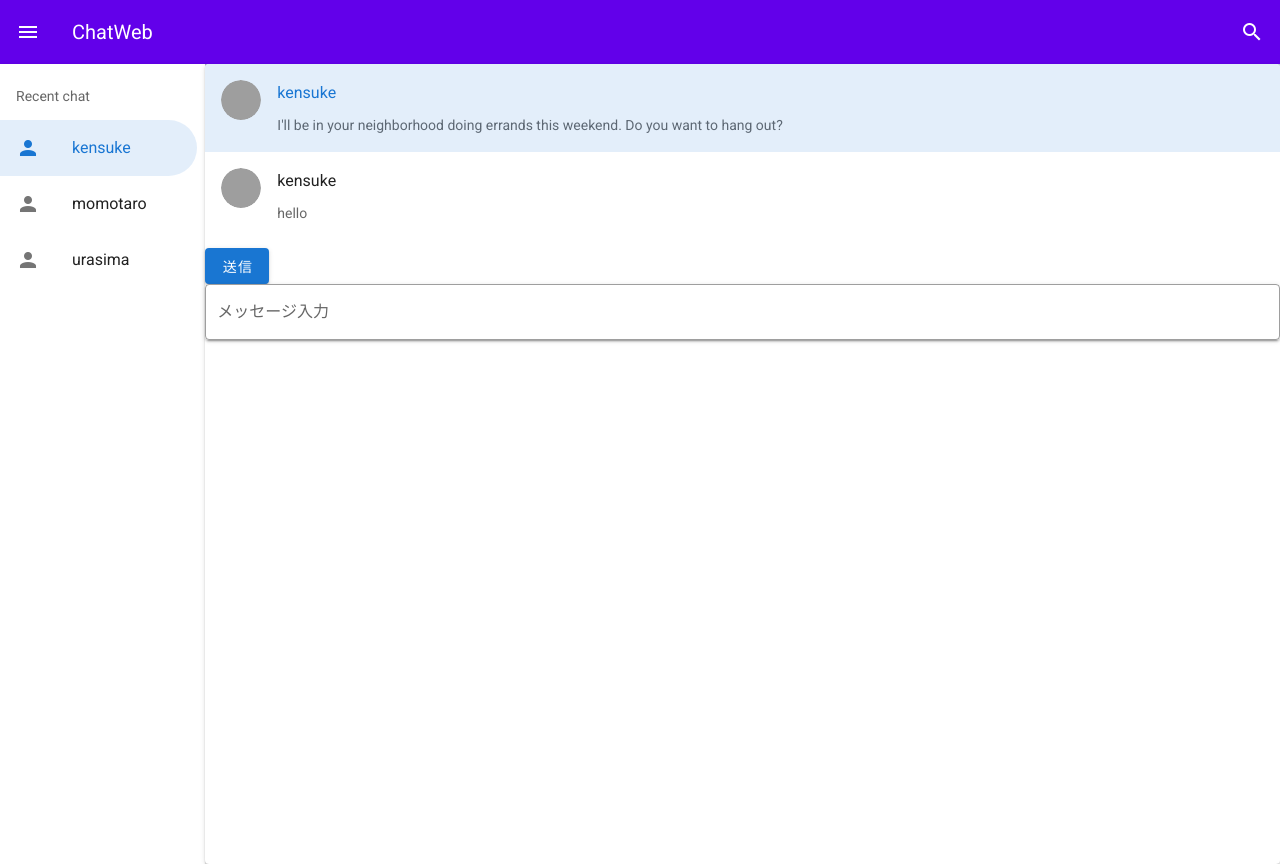
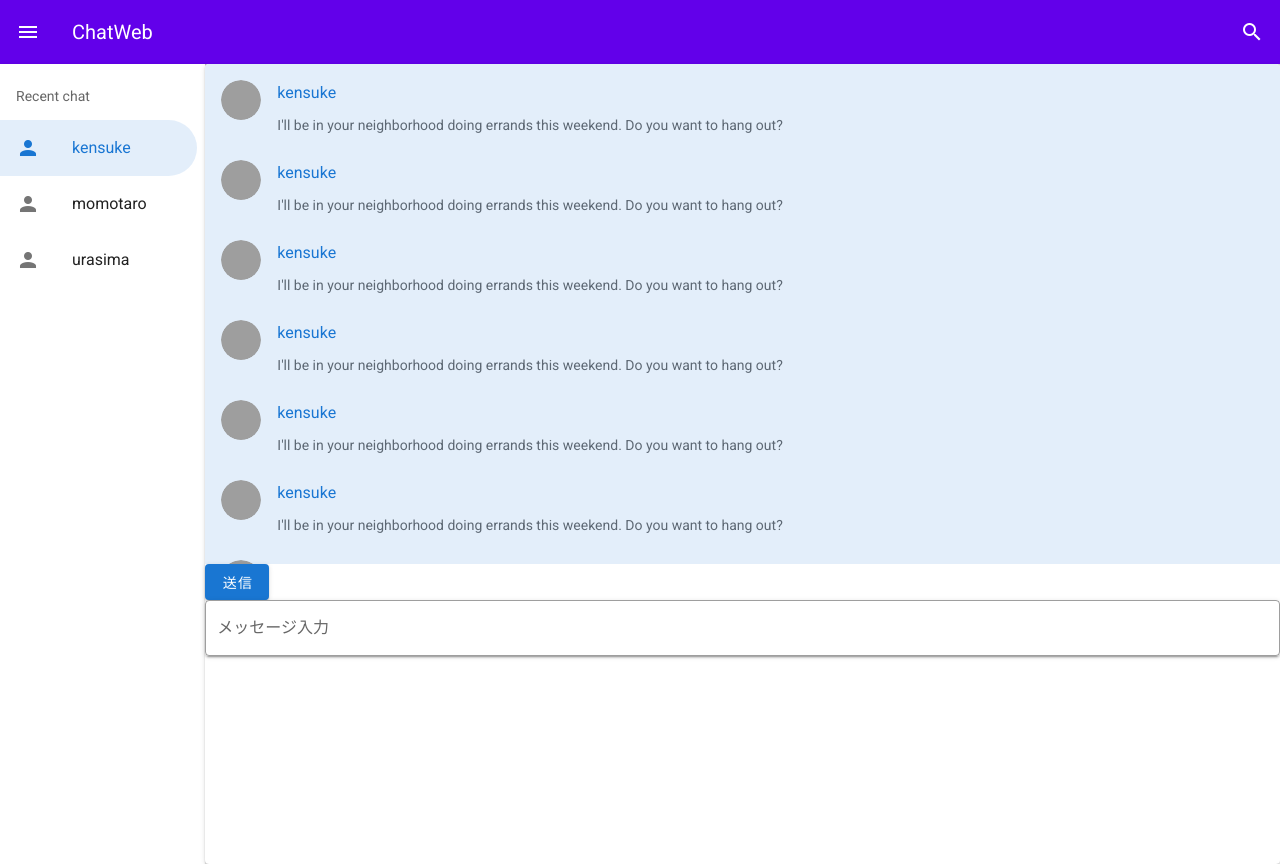
Before and after one commit to KK56ken/WebChat_Front, a Vue app in the folder chatweb/: page / in a window 1280 px wide. Built offline with nearby package versions, Linux system fonts and the light colour scheme; grey boxes are pictures that could not be loaded.

Commit message:
[ADD]バーチャルスクロールの実装

```diff
--- a/chatweb/src/App.vue
+++ b/chatweb/src/App.vue
@@ -1,6 +1,6 @@
 <template>
   <v-app>
-   <v-main>
+   <v-main style='height: 100vh'>
      <router-view></router-view>
     </v-main>
   </v-app>
--- a/chatweb/src/components/Chat.vue
+++ b/chatweb/src/components/Chat.vue
@@ -1,7 +1,13 @@
 <template>
     <div>
         <v-col class="pt-0 pl-0 pb-0">
-            <v-card style='height: 100vh'>
+            <v-card style="height:100vh">
+                <v-virtual-scroll
+                    :bench="benched"
+                    :items="items"
+                    height="500"
+                    item-height="80"
+                >
                     <v-list class="pt-0 pl-0 pr-0" three-line>
                         <v-list-item-group
                             v-model="selectedItem"
@@ -24,6 +30,7 @@
                             </template>
                         </v-list-item-group>
                     </v-list>
+                </v-virtual-scroll>
                 <v-btn @click="pushMessage(text)" color="primary" dark>
                     送信
                 </v-btn>
@@ -43,12 +50,23 @@
 export default {
     data:() =>  ({
         text:"",
-        selectedItem:0
+        selectedItem:0,
+        benched: 0,
     }),
+    computed: {
+      items () {
+        return Array.from({ length: this.length }, (k, v) => v + 1)
+      },
+      length () {
+        return 20
+      },
+    },
     methods:{
         pushMessage(value){
+            if(value.trim()){
                 this.$store.commit("pushItem", value);
                 this.text = "";
+            }
         },
         checkUser(name){
             if(!name){
```
Lines whose indentation alone changed are shown as unchanged.
